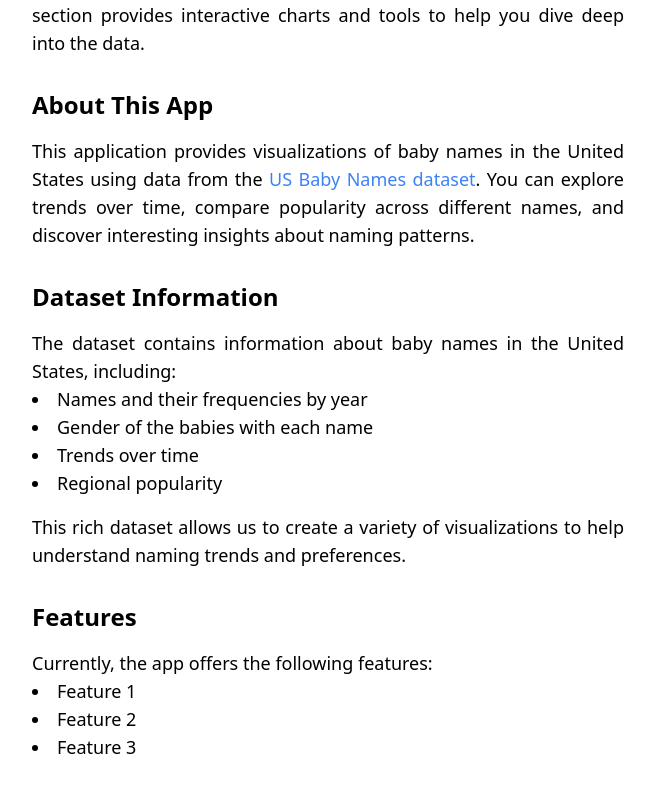
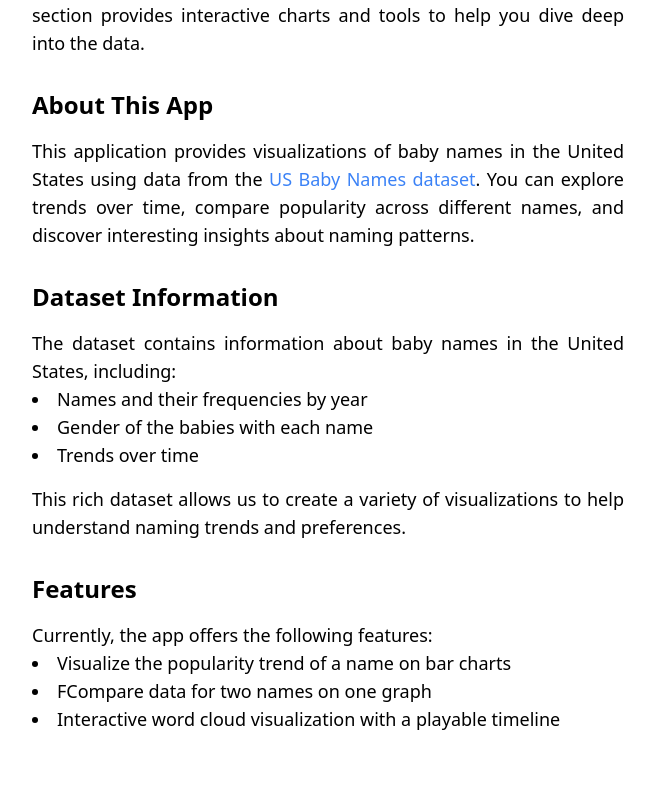
Before and after one commit to lukakuterovac/data-visualization-project, a React (Vite) app in the folder app/: page / in a window 1280 px wide. Shown: the part 289-1082 px from the top of the page, without its empty margins (312-966 px from the left). Built offline with nearby package versions, Linux system fonts and the light colour scheme.

Commit message:
Update home page content

```diff
--- a/app/src/pages/Home.jsx
+++ b/app/src/pages/Home.jsx
@@ -49,7 +49,6 @@ const Home = () => {
           <li>Names and their frequencies by year</li>
           <li>Gender of the babies with each name</li>
           <li>Trends over time</li>
-          <li>Regional popularity</li>
         </ul>
         <p className="text-lg mt-4 text-justify">
           This rich dataset allows us to create a variety of visualizations to
@@ -63,9 +62,9 @@ const Home = () => {
           Currently, the app offers the following features:
         </p>
         <ul className="list-disc list-inside text-lg text-justify">
-          <li>Feature 1</li>
-          <li>Feature 2</li>
-          <li>Feature 3</li>
+          <li>Visualize the popularity trend of a name on bar charts</li>
+          <li>FCompare data for two names on one graph</li>
+          <li>Interactive word cloud visualization with a playable timeline</li>
         </ul>
       </section>
     </div>
```
